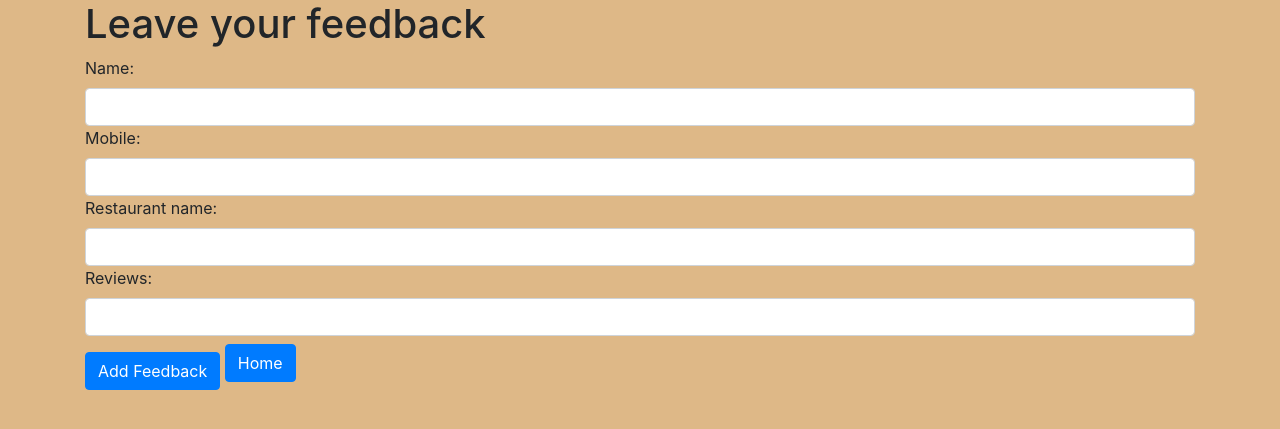
After one commit to Muhammad-MO/project3-RestaurantReview, a Flask app: page /create2 in a window 1280 px wide. The commit adds this page. Shown: the top 429 px of the page. Run offline with Flask 2, Linux system fonts and the light colour scheme.

Commit message:
Created user feedback page allowing adding of feedback

```diff
--- a/restaurant/app.py
+++ b/restaurant/app.py
@@ -6,8 +6,6 @@ from bson.objectid import ObjectId
 
 load_dotenv()
 
-
-load_dotenv()
 
 app = Flask(__name__)
 
@@ -120,6 +118,46 @@ def process_update_restaurant(name_id):
     return redirect(url_for('show_listings'))
 
 
+@app.route('/feedback')
+def show_comments():
+
+    criteria = {}
+
+    comments = db.feedback.find(criteria, {
+        'name': 1,
+        'mobile': 1,
+        'restaurant_name': 1,
+        'reviews': 1
+
+    }).limit(100)
+
+    return render_template('customer_feedback_template.html',
+                           comments=comments, fullpath=request.full_path)
+
+
+@app.route('/create2')
+def show_create_comment():
+    return render_template('create_customer_feedback.template.html')
+
+
+@app.route('/create2', methods=["POST"])
+def process_create_comment():
+    name = request.form.get('name')
+    mobile = request.form.get('mobile')
+    restaurant_name = request.form.get('restaurant_name')
+    reviews = request.form.get('reviews')
+
+    db.feedback.insert({
+        "name": name,
+        "mobile": mobile,
+        "restaurant_name": restaurant_name,
+        "reviews": reviews
+
+    })
+
+    return redirect(url_for('show_comments'))
+
+
 if __name__ == '__main__':
     app.run(host=os.environ.get('IP'),
             port=os.environ.get('PORT'), debug=True)
--- a/restaurant/templates/all_restaurants.template.html
+++ b/restaurant/templates/all_restaurants.template.html
@@ -16,6 +16,8 @@
     </form>
 
     <a href="{{url_for('show_create_restaurant')}}" class="btn btn-primary mb-2 mt-2">Add Restaurant</a>
+    <a href="{{url_for('show_create_comment')}}" class="btn btn-primary mb-2 mt-2">Customer Feedback</a>
+
 
      <div style="display:flex;flex-wrap:wrap">
 
--- /dev/null
+++ b/restaurant/templates/create_customer_feedback.template.html
@@ -0,0 +1,38 @@
+{% extends 'base.template.html'%}
+
+{%block content%}
+
+<h1> Leave your feedback</h1>
+
+
+
+<form method = "POST">
+  <div>
+        <label class="form-label">Name:</label>
+        <input type="text" name="name" class="form-control"/>
+  </div>
+
+  <div>
+        <label class="form-label">Mobile:</label>
+        <input type="text" name="mobile" class="form-control"/>
+  </div>
+
+  <div>
+        <label class="form-label">Restaurant name:</label>
+        <input type="text" name="restaurant_name" class="form-control"/>
+  </div>
+
+
+  <div>
+        <label class="form-label">Reviews: </label>
+        <input type="text" name="reviews" class="form-control"/>
+  </div>
+
+
+  <input type="submit" value="Add Feedback" class="mt-3 btn btn-primary"/>
+  <a href="{{url_for('show_listings')}}" class="btn btn-primary mb-2 mt-2">Home</a>
+
+  </form>
+
+
+{%endblock%}
```
Also changed, not shown: restaurant/templates/customer_feedback_template.html (added, +32 -0 lines), restaurant/templates/guestlist.template.html (added).
